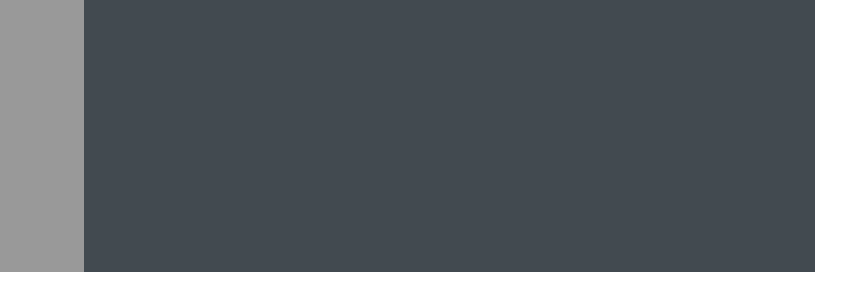
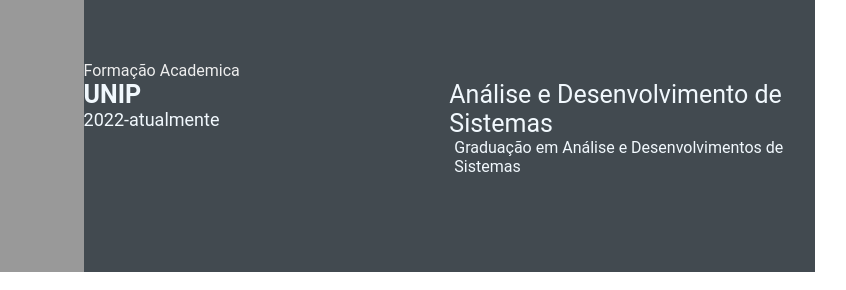
Before and after one commit to JoaoAtilio/JoaoAtilio.github.io, a plain HTML site: page index.html in a window 1280 px wide. Shown: the part 560-850 px from the top of the page, 337-1183 px from the left. Drawn offline with Linux system fonts and the light colour scheme.

Commit message:
adicionando a formação academica (#4)

```diff
--- a/index.html
+++ b/index.html
@@ -76,6 +76,26 @@
                     </div>
                 </div>
             </section>
+            <section class="education gap">
+                <div class="right-title">Formação Academica</div>
+                <div class="education-contents">
+                    <div class="education-left">
+                        <p class="education-school-name">UNIP</p>
+                        <p class="educationp-time-period">2022-atualmente</p>
+                    </div>
+                    <div class="education-right">
+                        <p class="education-subject">Análise e Desenvolvimento de Sistemas</p>
+                        <p class="education-desc">
+                            Graduação em Análise e Desenvolvimentos de Sistemas
+                        </p>
+
+                    </div>
+                </div>
+
+
+
+            </section>
+
             </section>
     </main>
 </body>
```
